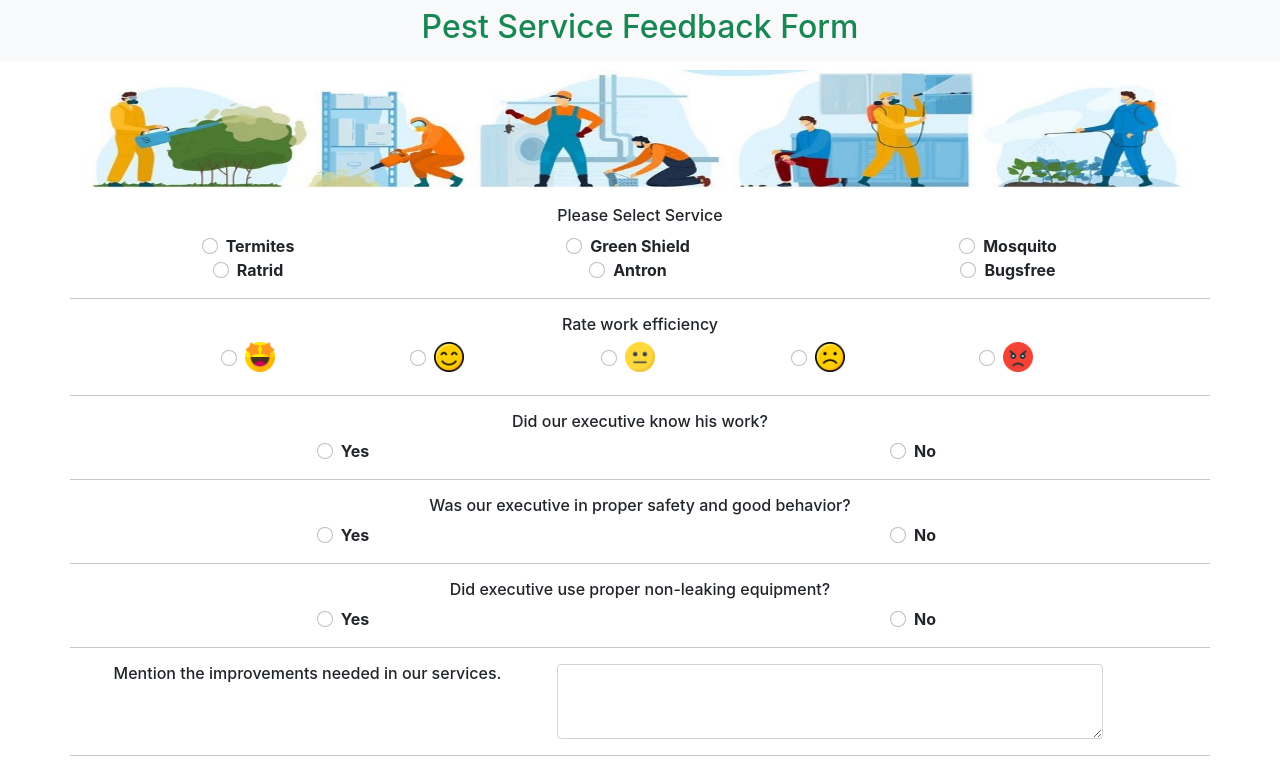
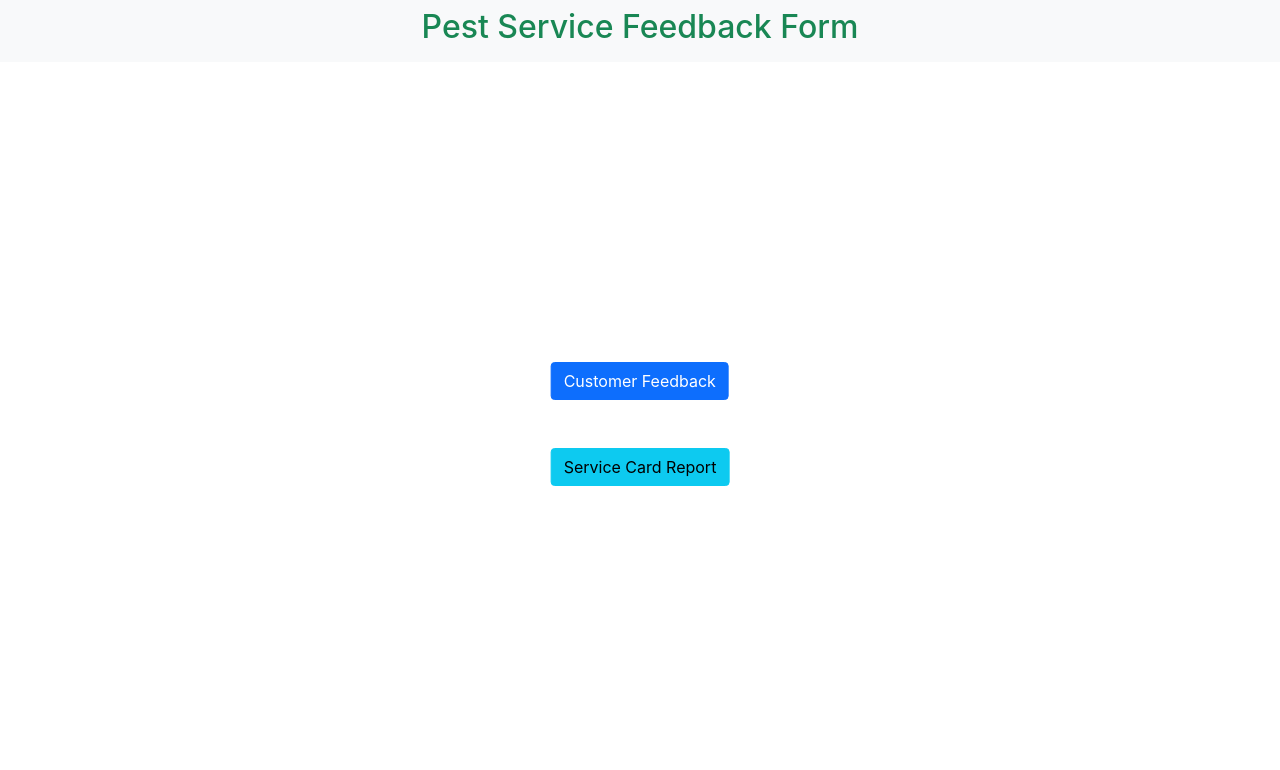
Before and after one commit to mayurkanade44/Contract-QR, a React (Create React App) app in the folder frontend/: page /feedback/1 in a window 1280 px wide. Shown: the top 770 px of the page. Built offline with nearby package versions, Linux system fonts and the light colour scheme.

Commit message:
frontend feedback form & stats page changes

```diff
--- a/frontend/src/context/data_context.js
+++ b/frontend/src/context/data_context.js
@@ -174,6 +174,7 @@ export const initialState = {
   feedbackEmails: [],
   allRatings: [],
   pestRating: [],
+  feedbackFile: "",
 };
 
 export const DataProvider = ({ children }) => {
@@ -818,10 +819,7 @@ export const DataProvider = ({ children }) => {
 
   const newFeedback = async (id, formValue) => {
     try {
-      const res = await axios.post(
-        `/api/feedback/${id}`,
-        formValue
-      );
+      const res = await axios.post(`/api/feedback/${id}`, formValue);
       dispatch({ type: SUBMIT_FEEDBACK, payload: res.data });
     } catch (error) {
       console.log(error);
--- a/frontend/src/context/data_reducer.js
+++ b/frontend/src/context/data_reducer.js
@@ -671,6 +671,7 @@ const data_reducer = (state, action) => {
         loading: false,
         allRatings: action.payload.result1,
         pestRatings: action.payload.result,
+        feedbackFile:action.payload.link
       };
     }
 
--- a/frontend/src/pages/Feedback.jsx
+++ b/frontend/src/pages/Feedback.jsx
@@ -4,7 +4,7 @@ import ugly from "../images/sad.png";
 import angry from "../images/angry.png";
 import best from "../images/star.png";
 import feedback from "../images/feedback.jpg";
-import { useState } from "react";
+import { useEffect, useState } from "react";
 import { useDataContext } from "../context/data_context";
 import { useParams, Link } from "react-router-dom";
 
@@ -21,10 +21,16 @@ const initialState = {
 };
 const Feedback = () => {
   const [formValue, setFormValue] = useState(initialState);
-  const [show, setShow] = useState(true);
+  const [show, setShow] = useState(false);
   const [thanks, setThanks] = useState(false);
   const { newFeedback } = useDataContext();
   const { id } = useParams();
+
+  useEffect(() => {
+    if (id.split("-").length > 1) setShow(true);
+
+    // eslint-disable-next-line
+  }, []);
 
   const {
     pestService,
@@ -107,11 +113,11 @@ const Feedback = () => {
             className="btn btn-primary mb-5 d-block"
             onClick={() => setShow(true)}
           >
-            Feedback Form
+            Customer Feedback
           </button>
           <Link to={`/service/${id}`}>
-            <button className="btn btn-info" style={{ marginLeft: 11 }}>
-              Epcorn User
+            <button className="btn btn-info">
+              Service Card Report
             </button>
           </Link>
         </div>
@@ -358,8 +364,8 @@ const Feedback = () => {
       ) : (
         <div className="text-center" style={{ marginTop: 100 }}>
           <h2 className="text-success">
-            We thank you for your time spent taking this feedback. Your response
-            has been recorded.
+            We thank you for your time spent taking this feedback survey. Your
+            response has been recorded.
           </h2>
           <img className="mt-1" src={smile} alt="good" width={60} />
         </div>
--- a/frontend/src/pages/FeedbackStats.jsx
+++ b/frontend/src/pages/FeedbackStats.jsx
@@ -11,14 +11,14 @@ import {
 } from "recharts";
 
 const FeedbackStats = () => {
-  const { feedbackStats, allRatings, pestRatings } = useDataContext();
+  const { feedbackStats, allRatings, pestRatings, feedbackFile } =
+    useDataContext();
+
   useEffect(() => {
     feedbackStats();
 
     // eslint-disable-next-line
   }, []);
-
-  console.log(pestRatings);
 
   const pestBar = [];
 
@@ -30,16 +30,14 @@ const FeedbackStats = () => {
   return (
     <div>
       <div className="container">
-        <h4 className="text-center mt-3 ">
-          We thank you for your time spent taking this feedback.
-        </h4>
-        <div className="text-center my-5">
+        <div className="text-center mt-5" style={{ marginBottom: 100 }}>
           <StarRatings
             rating={allRatings[0]?.avgRating}
             starDimension="50px"
             starSpacing="15px"
             starRatedColor="gold"
           />
+          <button className="btn btn-primary ms-5">Feedback Report</button>
           <h3>given by {allRatings[0]?.numOfRating} clients</h3>
         </div>
         <ResponsiveContainer width="100%" height={300}>
```
